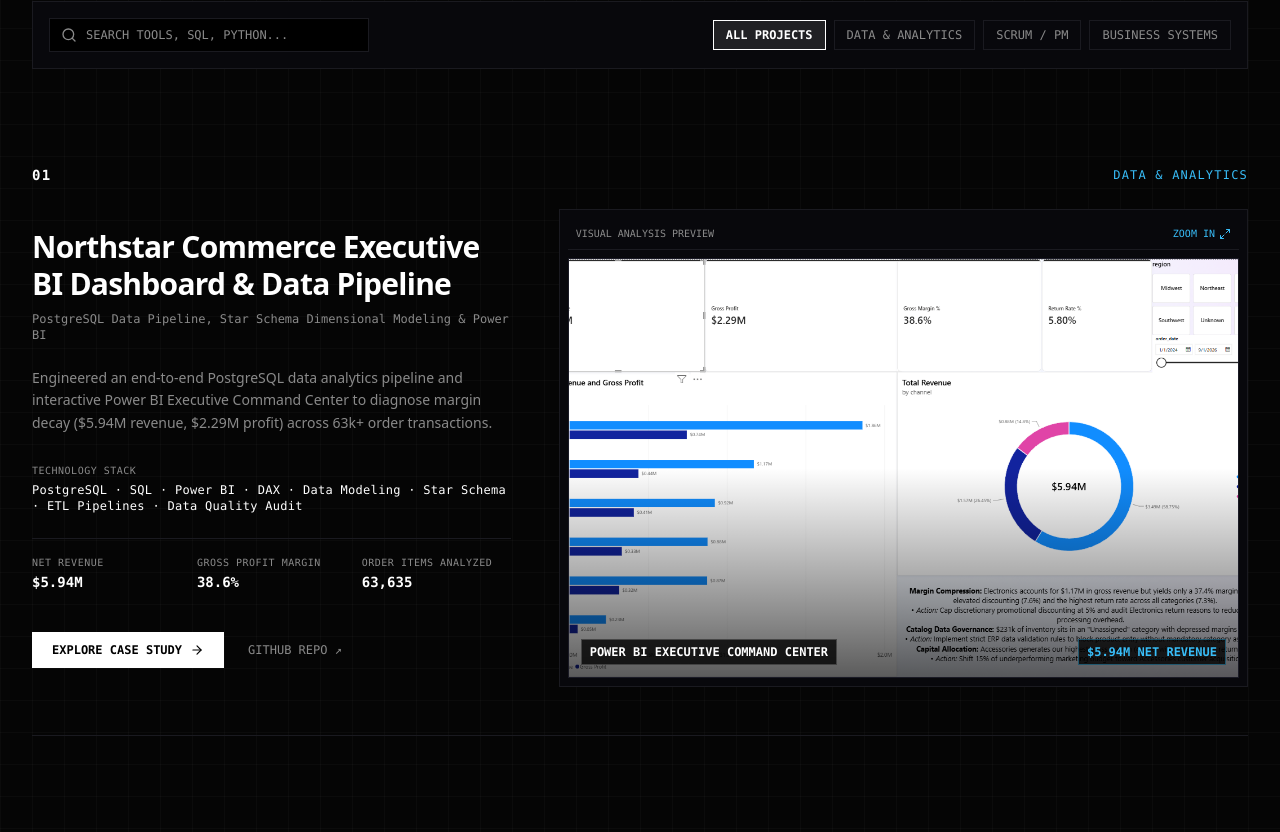
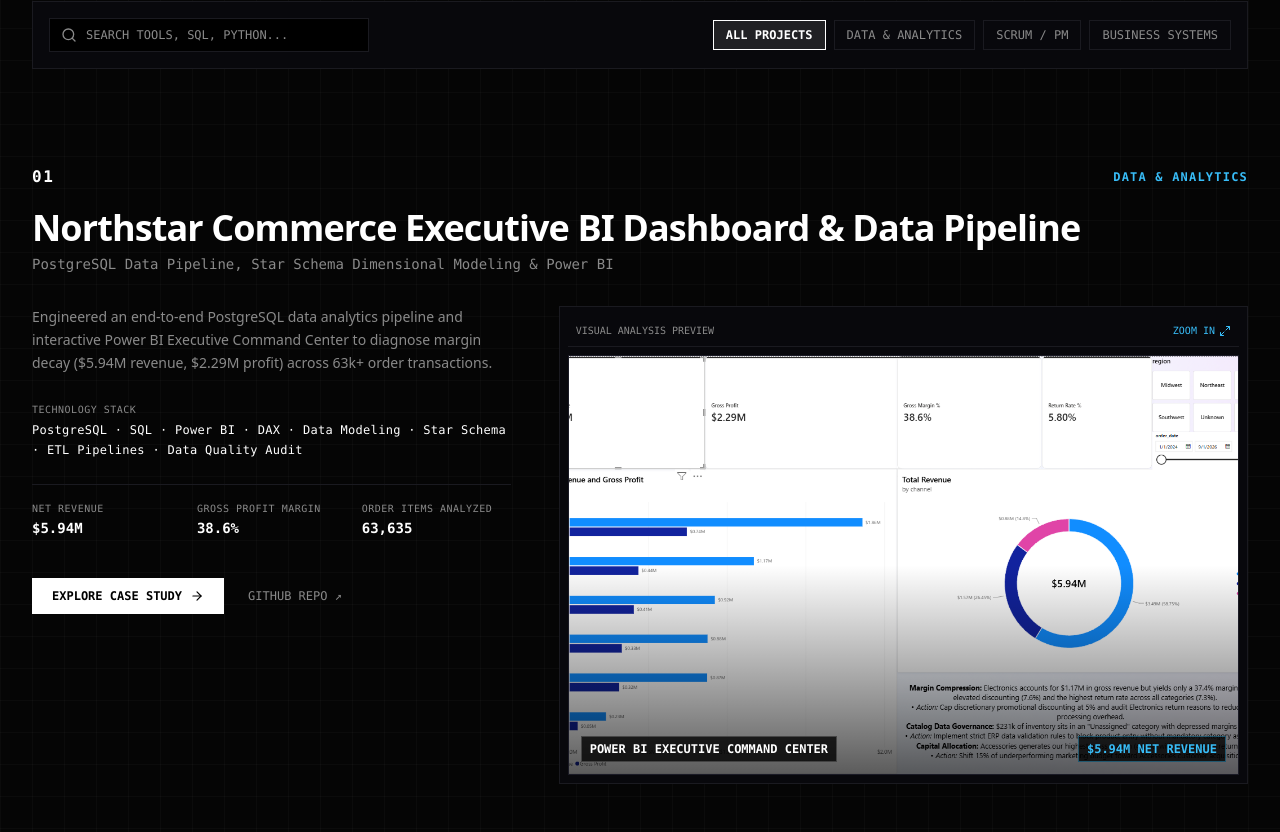
Before and after one commit to benman17/ben-portfolio, a Next.js app: page /projects in a window 1280 px wide. Shown: the part 388-1220 px from the top of the page. Built offline with nearby package versions, Linux system fonts and the light colour scheme.

Commit message:
Update project cards with full-width horizontal titles and stable sequential numbering

```diff
--- a/components/ProjectCard.tsx
+++ b/components/ProjectCard.tsx
@@ -4,13 +4,11 @@
 import Link from 'next/link';
 import Image from 'next/image';
 import { useRouter } from 'next/navigation';
-import { Project } from '@/data/projects';
+import { PROJECTS, Project } from '@/data/projects';
 import {
   ArrowRight,
   ExternalLink,
-  BarChart3,
   Cpu,
-  Database,
   Kanban,
   Workflow,
   Maximize2
@@ -21,11 +19,14 @@
   index?: number;
 }
 
-export default function ProjectCard({ project, index = 0 }: ProjectCardProps) {
+export default function ProjectCard({ project, index }: ProjectCardProps) {
   const router = useRouter();
   const [isExpanding, setIsExpanding] = useState(false);
-  const isEven = index % 2 === 0;
-  const formattedNumber = String((index || 0) + 1).padStart(2, '0');
+
+  // Derive stable sequential number (01, 02, 03, 04, 05) based on project index
+  const projectIndex = PROJECTS.findIndex((p) => p.slug === project.slug);
+  const sequentialNum = index !== undefined ? index + 1 : (projectIndex >= 0 ? projectIndex + 1 : 1);
+  const formattedNumber = String(sequentialNum).padStart(2, '0');
 
   const handleExplore = (e: React.MouseEvent) => {
     e.preventDefault();
@@ -192,29 +193,31 @@
 
   return (
     <article
-      className={`py-12 border-b border-[#1a1a20] transition-all duration-300 ${
+      className={`py-12 border-b border-[#1a1a20] transition-all duration-300 space-y-6 text-left font-mono ${
         isExpanding ? 'scale-[1.02] opacity-90' : ''
       }`}
     >
       {/* Top Header Index Number & Category */}
-      <div className="flex items-center justify-between pb-6 text-xs font-mono text-[#8a8a8a]">
-        <span className="text-white font-bold text-sm tracking-widest">{formattedNumber}</span>
-        <span className="uppercase tracking-widest text-[#38bdf8]">{project.categoryLabel}</span>
+      <div className="space-y-3">
+        <div className="flex items-center justify-between text-xs text-[#8a8a8a]">
+          <span className="text-white font-extrabold text-base tracking-widest">{formattedNumber}</span>
+          <span className="uppercase tracking-widest text-[#38bdf8] font-bold">{project.categoryLabel}</span>
+        </div>
+
+        {/* FULL-WIDTH HORIZONTAL PROJECT TITLE & SUBTITLE */}
+        <div className="space-y-1 pt-1">
+          <h3 className="text-2xl sm:text-4xl font-extrabold text-white tracking-tight leading-tight font-sans">
+            {project.title}
+          </h3>
+          <p className="text-xs sm:text-sm font-mono text-[#8a8a8a]">{project.subtitle}</p>
+        </div>
       </div>
 
-      {/* Asymmetric Spatial Layout Grid */}
-      <div className="grid grid-cols-1 lg:grid-cols-12 gap-8 lg:gap-12 items-center">
+      {/* 2-Column Content Grid */}
+      <div className="grid grid-cols-1 lg:grid-cols-12 gap-8 lg:gap-12 items-start pt-2">
 
-        {/* Text Content Column */}
-        <div className={`lg:col-span-5 space-y-6 ${isEven ? 'lg:order-1' : 'lg:order-2'}`}>
-
-          {/* Title & Subtitle */}
-          <div className="space-y-2">
-            <h3 className="text-2xl sm:text-3xl font-extrabold text-white tracking-tight leading-tight font-sans">
-              {project.title}
-            </h3>
-            <p className="text-xs font-mono text-[#8a8a8a]">{project.subtitle}</p>
-          </div>
+        {/* Left Column: Summary, Tech Stack, Metrics, Actions */}
+        <div className="lg:col-span-5 space-y-6">
 
           {/* Short Summary */}
           <p className="text-sm text-[#8a8a8a] leading-relaxed font-sans font-normal">
@@ -224,7 +227,7 @@
           {/* Technologies Line */}
           <div className="pt-1">
             <div className="text-[10px] font-mono text-[#8a8a8a] uppercase tracking-wider mb-1">TECHNOLOGY STACK</div>
-            <div className="text-xs font-mono text-white tracking-wide">
+            <div className="text-xs font-mono text-white tracking-wide leading-relaxed">
               {project.technologies.join(' · ')}
             </div>
           </div>
@@ -244,7 +247,7 @@
           </div>
 
           {/* Action Buttons */}
-          <div className="pt-4 flex items-center gap-6 text-xs font-mono">
+          <div className="pt-4 flex flex-wrap items-center gap-6 text-xs font-mono">
             <button
               onClick={handleExplore}
               className="px-5 py-2.5 text-black bg-white font-bold hover:bg-neutral-200 transition-all flex items-center gap-2"
@@ -277,12 +280,10 @@
 
         </div>
 
-        {/* Visual Preview Column */}
+        {/* Right Column: Visual Preview Graphics */}
         <div
           onClick={handleExplore}
-          className={`lg:col-span-7 cursor-pointer group transition-all duration-300 ${
-            isEven ? 'lg:order-2' : 'lg:order-1'
-          }`}
+          className="lg:col-span-7 cursor-pointer group transition-all duration-300"
         >
           <div className="p-2 bg-[#08080c] border border-[#1a1a20] group-hover:border-[#38bdf8] transition-colors relative">
             <div className="text-[10px] font-mono text-[#8a8a8a] p-2 border-b border-[#1a1a20] flex items-center justify-between mb-2">
```
